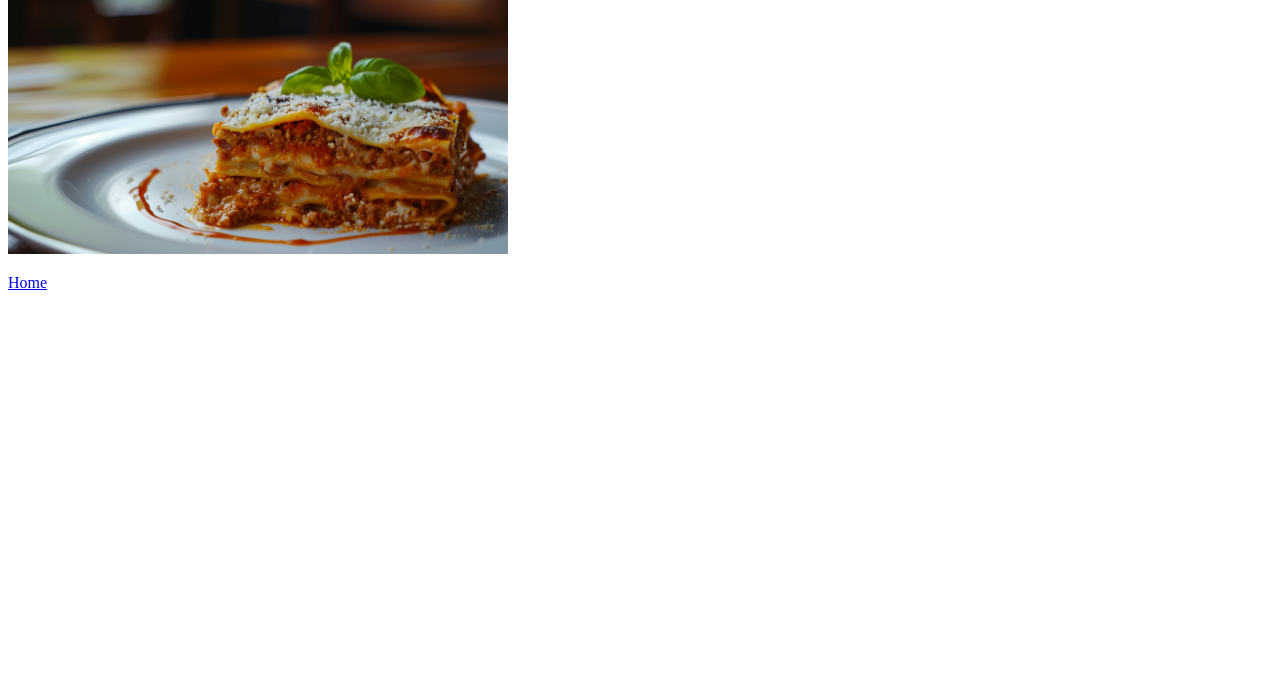
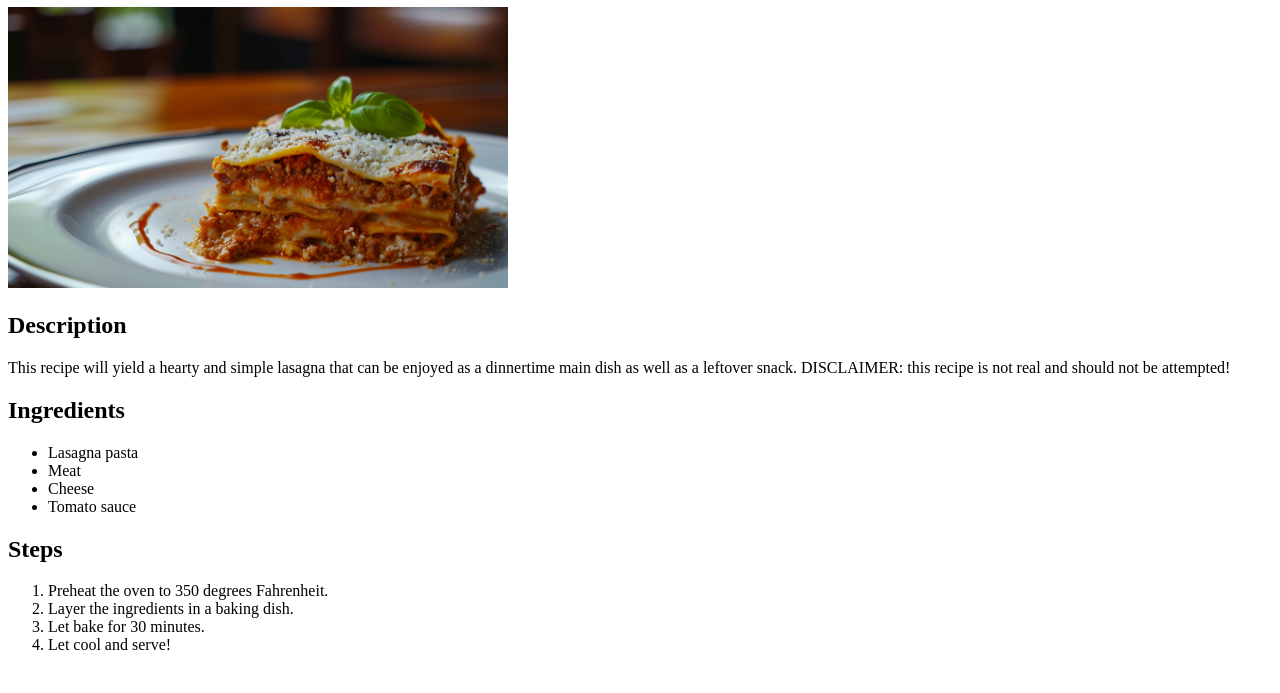
Before and after one commit to PenguinTwin2/odin-recipes, a plain HTML site: page recipes/lasagna.html in a window 1280 px wide. Shown: the part 107-800 px from the top of the page. Drawn offline with Linux system fonts and the light colour scheme.

Commit message:
Add Lasagna Desc, Ingredients, and Steps

```diff
--- a/recipes/lasagna.html
+++ b/recipes/lasagna.html
@@ -6,12 +6,39 @@
   <title>Lasagna</title>
 </head>
 <body>
+
+  <p><a href="../index.html">Home</a></p>
+
   <h1>Lasagna</h1>
 
-  <img src="../images/lasagna.jpg" width="500" alt="A lasagna dish. Photo by Emanuel Ekström on Unsplash"/>
+  <img src="../images/lasagna.jpg" width="500" alt="A lasagna dish.
+  Photo by Emanuel Ekström on Unsplash"/>
+
+  <h2>Description</h2>
 
   <p>
-    <a href="../index.html">Home</a>
+    This recipe will yield a hearty and simple lasagna that can be
+    enjoyed as a dinnertime main dish as well as a leftover snack.
+    DISCLAIMER: this recipe is not real and should not be attempted!
   </p>
+
+  <h2>Ingredients</h2>
+
+  <ul>
+    <li>Lasagna pasta</li>
+    <li>Meat</li>
+    <li>Cheese</li>
+    <li>Tomato sauce</li>
+  </ul>
+
+  <h2>Steps</h2>
+
+  <ol>
+    <li>Preheat the oven to 350 degrees Fahrenheit.</li>
+    <li>Layer the ingredients in a baking dish.</li>
+    <li>Let bake for 30 minutes.</li>
+    <li>Let cool and serve!</li>
+  </ol>
+
 </body>
 </html>
```
